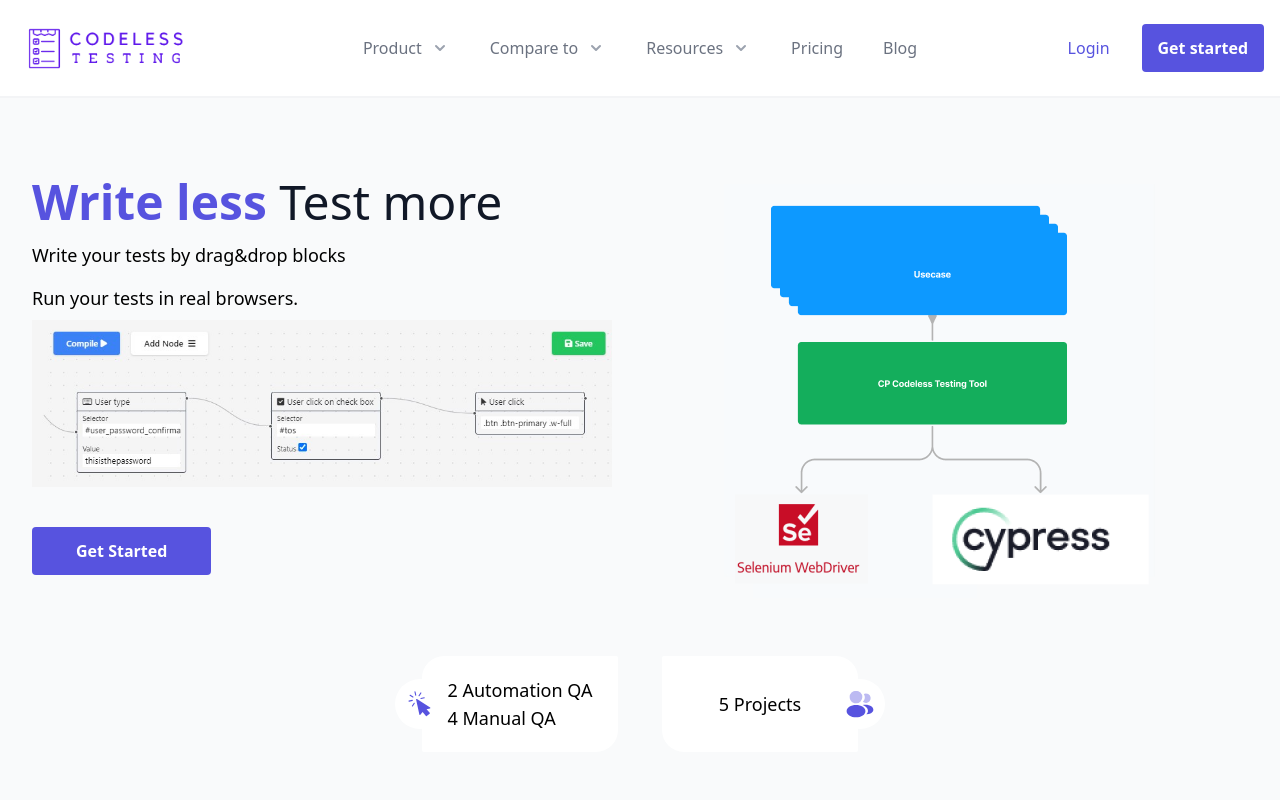
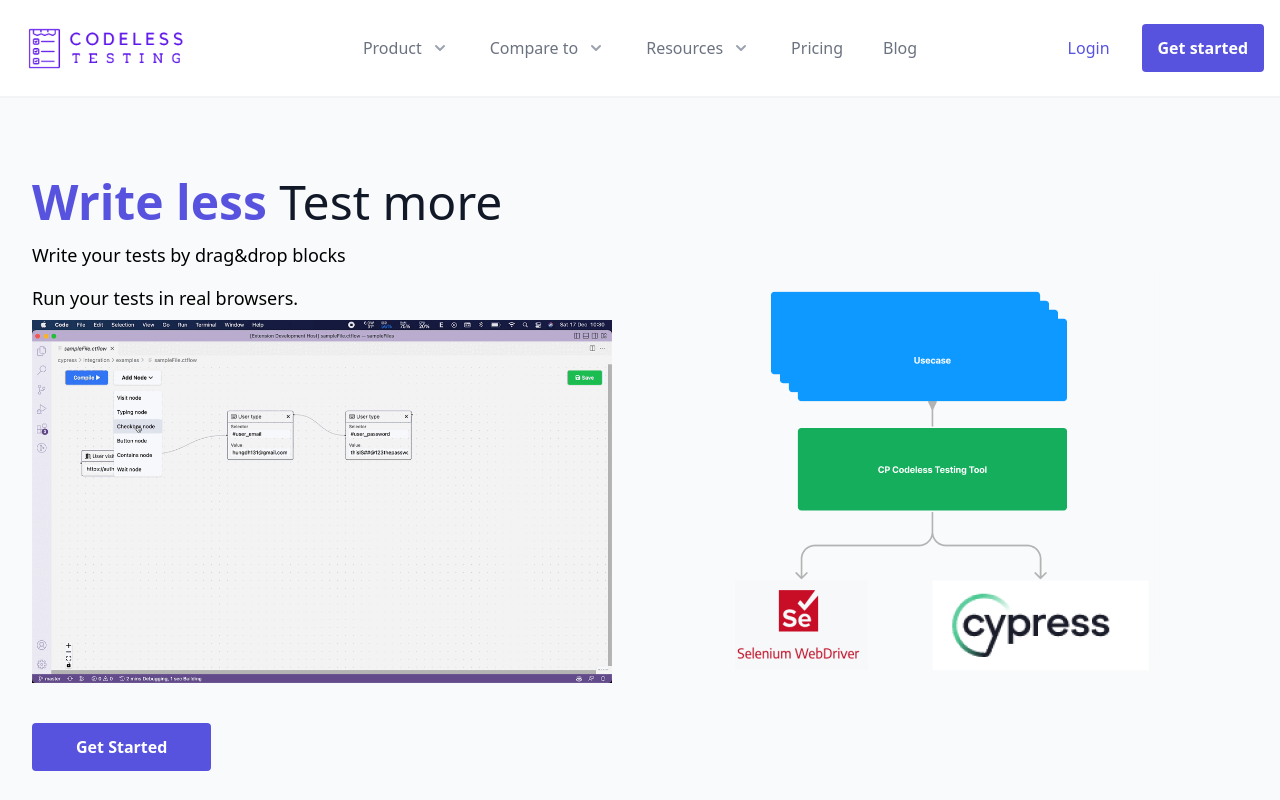
Before and after one commit to duhoang00/codeless-testing-page, a React (Vite) app: page / in a window 1280 px wide. Shown: the top 800 px of the page. Built offline with nearby package versions, Linux system fonts and the light colour scheme.

Commit message:
update section demo gif

```diff
--- a/src/components/Section1.tsx
+++ b/src/components/Section1.tsx
@@ -19,7 +19,7 @@ export default function Section1() {
             </div>
 
             <div className="mt-2">
-              <img src="/assets/section1/Section1_3.png" />
+              <img src="/assets/section1/demo.gif" />
             </div>
 
             <div className="flex flex-col sm:flex-row sm:justify-center lg:justify-start mt-4 lg:mt-10 w-full space-y-2 md:space-y-0 md:space-x-6">
```
Also changed, not shown: public/assets/section1/demo.gif (added).
